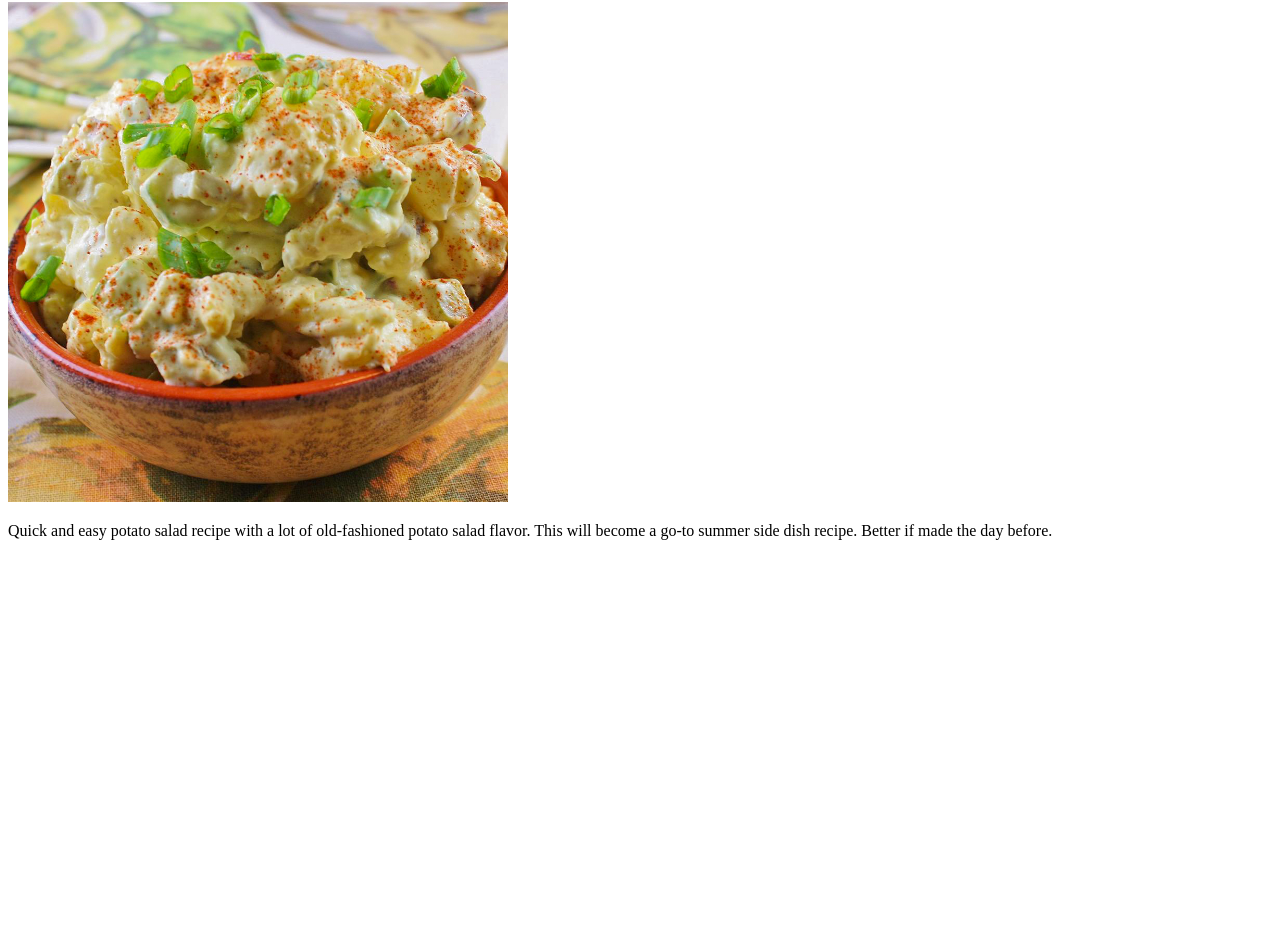
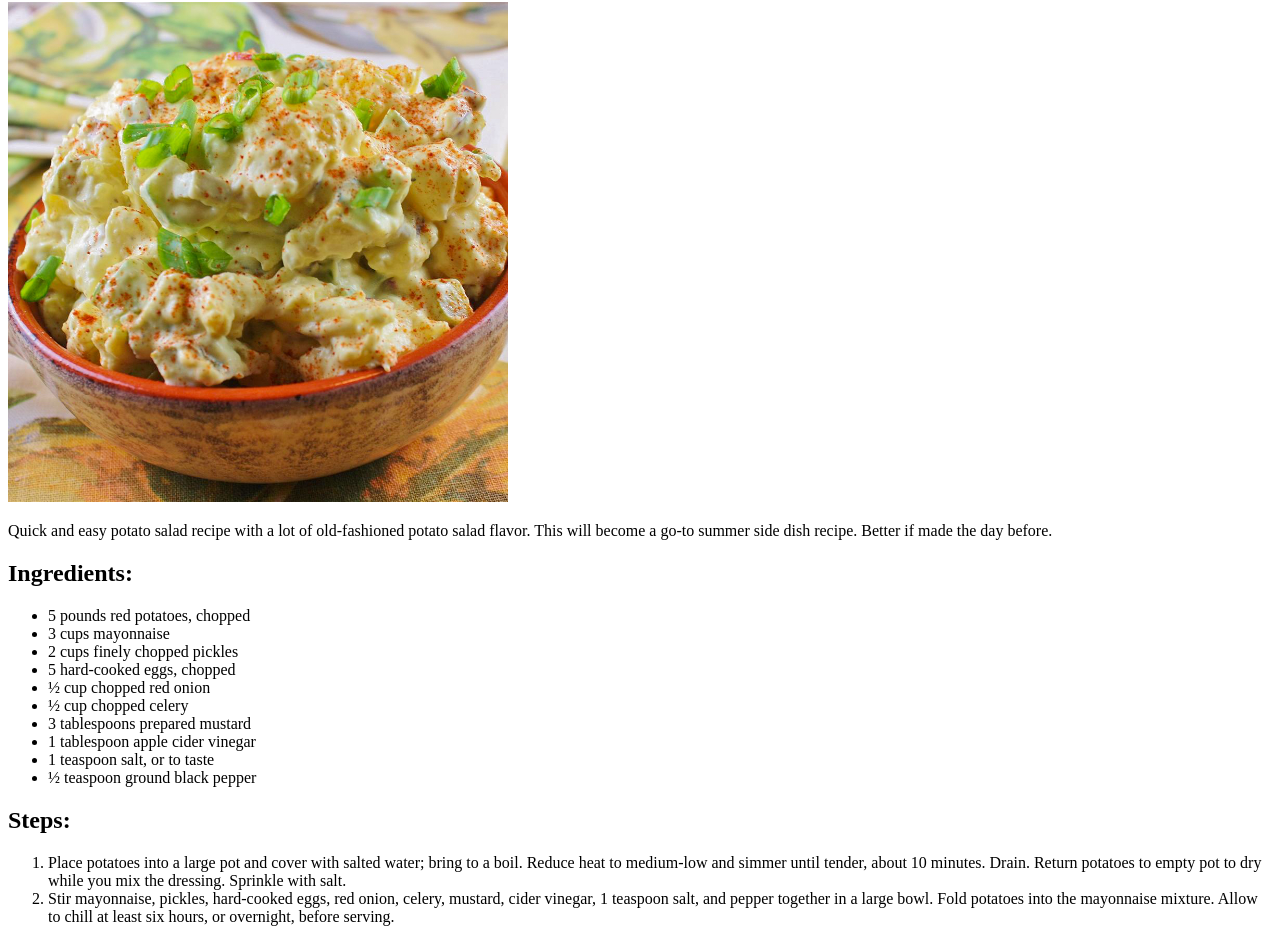
Before and after one commit to CoolNewsGuy/odin-recipes, a plain HTML site: page recipes/potato-salad.html in a window 1280 px wide. Shown: the part 78-1020 px from the top of the page. Before the commit the page ends 800 px from the top, so only its background shows below. Drawn offline with Linux system fonts and the light colour scheme.

Commit message:
Add ingredients and steps to prepare the recipe

```diff
--- a/recipes/potato-salad.html
+++ b/recipes/potato-salad.html
@@ -19,5 +19,43 @@
             potato salad flavor. This will become a go-to summer side dish
             recipe. Better if made the day before.
         </p>
+        <h2>Ingredients:</h2>
+        <ul>
+            <li>5 pounds red potatoes, chopped</li>
+
+            <li>3 cups mayonnaise</li>
+
+            <li>2 cups finely chopped pickles</li>
+
+            <li>5 hard-cooked eggs, chopped</li>
+
+            <li>½ cup chopped red onion</li>
+
+            <li>½ cup chopped celery</li>
+
+            <li>3 tablespoons prepared mustard</li>
+
+            <li>1 tablespoon apple cider vinegar</li>
+
+            <li>1 teaspoon salt, or to taste</li>
+
+            <li>½ teaspoon ground black pepper</li>
+        </ul>
+        <h2>Steps:</h2>
+        <ol>
+            <li>
+                Place potatoes into a large pot and cover with salted water;
+                bring to a boil. Reduce heat to medium-low and simmer until
+                tender, about 10 minutes. Drain. Return potatoes to empty pot to
+                dry while you mix the dressing. Sprinkle with salt.
+            </li>
+
+            <li>
+                Stir mayonnaise, pickles, hard-cooked eggs, red onion, celery,
+                mustard, cider vinegar, 1 teaspoon salt, and pepper together in
+                a large bowl. Fold potatoes into the mayonnaise mixture. Allow
+                to chill at least six hours, or overnight, before serving.
+            </li>
+        </ol>
     </body>
 </html>
```
